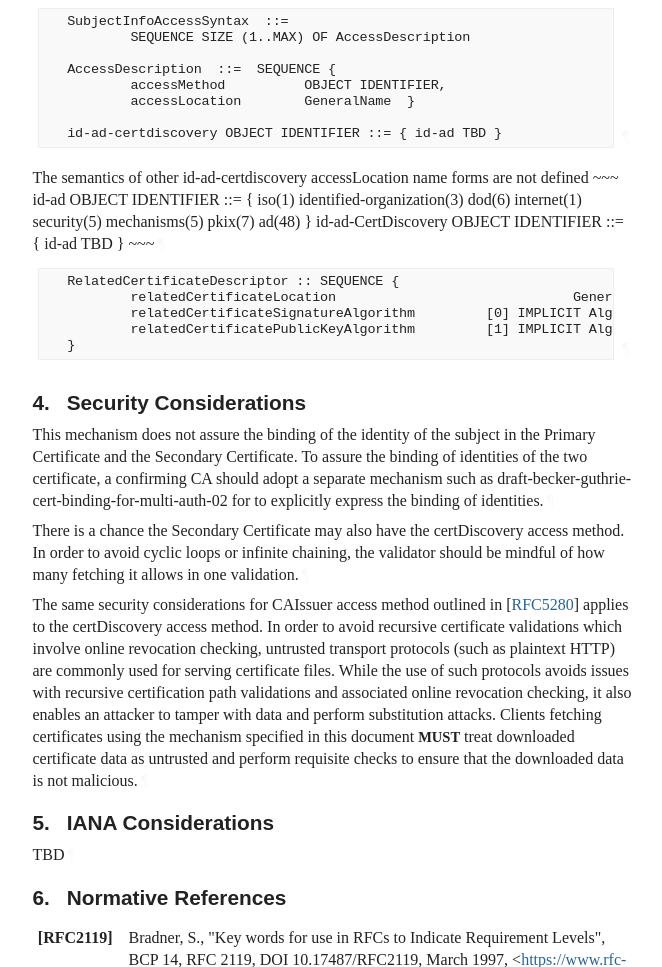
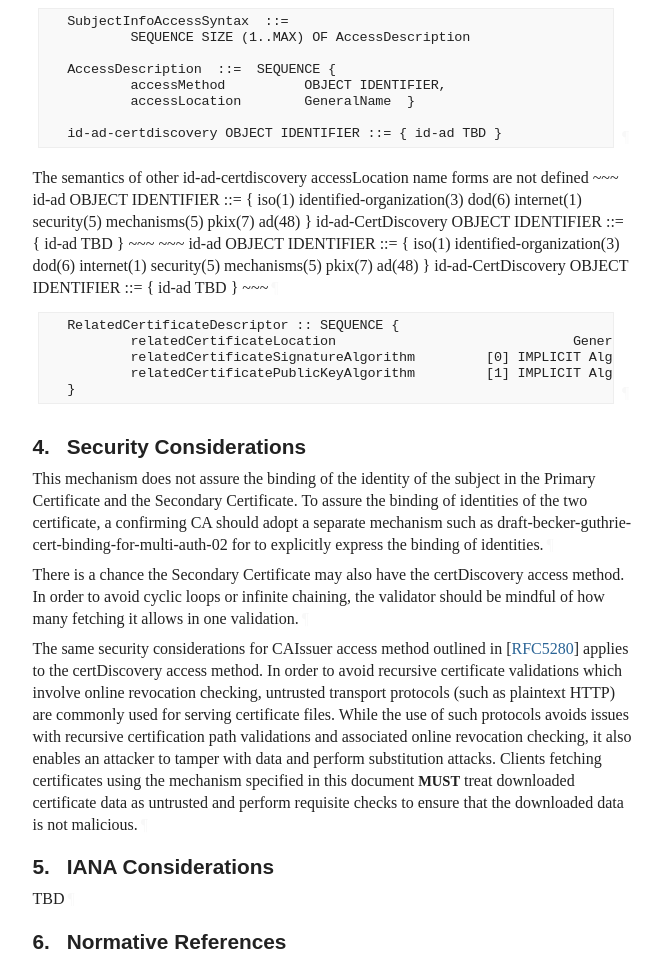
Before and after one commit to tomofumiokubo/certificatediscovery, a plain HTML site: page draft-lamps-okubo-certdiscovery.html in a window 1280 px wide. Shown: the part 3682-4649 px from the top of the page, without its empty margins (92-754 px from the left). Drawn offline with Linux system fonts and the light colour scheme; a web font is replaced by a local one.

Commit message:
Script updating gh-pages from 5c35a8f. [ci skip]

```diff
--- a/draft-lamps-okubo-certdiscovery.html
+++ b/draft-lamps-okubo-certdiscovery.html
@@ -1202,9 +1202,7 @@ svg :is([fill="white"], [fill^="#fff"]) {
         <h3 id="name-use-case-1-cryptographic-ag">
 <a href="#section-1.1" class="section-number selfRef">1.1. </a><a href="#name-use-case-1-cryptographic-ag" class="section-name selfRef">Use Case 1: Cryptographic Agility</a>
         </h3>
-<p id="section-1.1-1">The first use case is improving cryptographic agility. For example, the Primary Certificate uses a widely adopted cryptographic algorithm while the Secondary Certificate uses the algortihm that is new and not widely adopted yet.
-The relying party will be presented with the opportunity to try the new algorithms and certificate types. This will be
-particularly useful when transitioning from one algrithm to another or to a new certificate/credential type.<a href="#section-1.1-1" class="pilcrow">¶</a></p>
+<p id="section-1.1-1">The first use case is improving cryptographic agility. For example, the Primary Certificate uses a widely adopted cryptographic algorithm while the Secondary Certificate uses the algortihm that is new and not widely adopted yet. The relying party will be presented with the opportunity to try the new algorithms and certificate types. This will be particularly useful when transitioning from one algrithm to another or to a new certificate/credential type.<a href="#section-1.1-1" class="pilcrow">¶</a></p>
 <p id="section-1.1-2">In addition, the server may look at the logs to determine how ready the client side is to shift to completely rollover to the new algorithm. This allows the subscriber to gather the metrics necessary to make an informed decision on the the best timing to do an algorithm rollover without relying on third parties or security researchers. This is particularly useful for PKIs that have a wide array of client software and requires careful considerations. #fintech #IoT<a href="#section-1.1-2" class="pilcrow">¶</a></p>
 </section>
 </div>
@@ -1270,8 +1268,7 @@ The certDiscovery access method has 3 components. The relatedCertificateLocation
    id-ad-certdiscovery OBJECT IDENTIFIER ::= { id-ad TBD }
 </pre><a href="#section-3-4" class="pilcrow">¶</a>
 </div>
-<p id="section-3-5">The semantics of other id-ad-certdiscovery accessLocation name forms
-   are not defined
+<p id="section-3-5">The semantics of other id-ad-certdiscovery accessLocation name forms are not defined ~~~ id-ad OBJECT IDENTIFIER ::= { iso(1) identified-organization(3) dod(6) internet(1) security(5) mechanisms(5) pkix(7) ad(48) } id-ad-CertDiscovery OBJECT IDENTIFIER ::= { id-ad TBD } ~~~
 ~~~
    id-ad  OBJECT IDENTIFIER  ::= {
      iso(1) identified-organization(3) dod(6) internet(1)
```
Also changed, not shown: draft-lamps-okubo-certdiscovery.txt.
